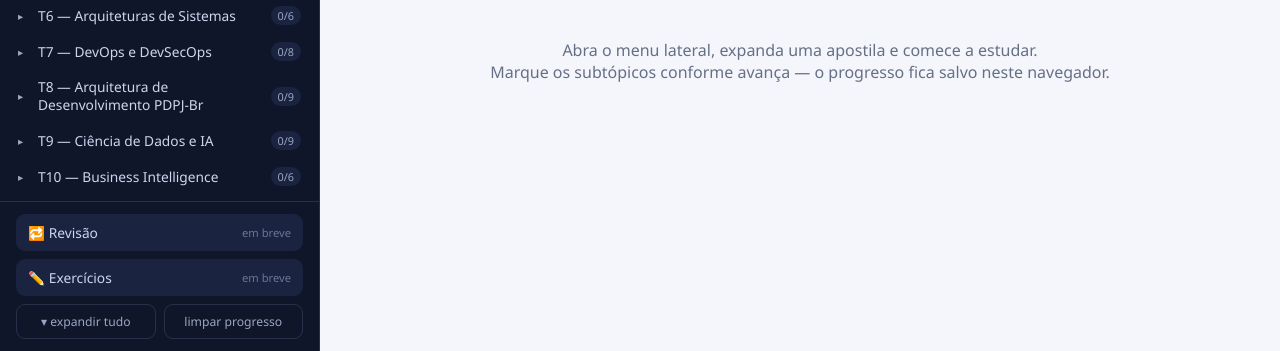
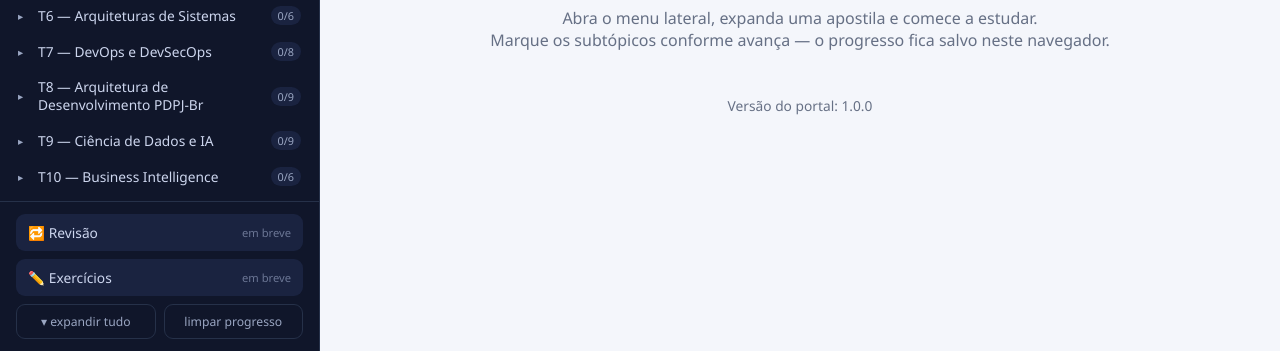
Before and after one commit to dhsmartins/trt8new, a plain HTML site: page APOSTILAS GERADAS/Portal_de_Estudos_TRT8.html in a window 1280 px wide. Shown: the part 449-800 px from the top of the page. Drawn offline with Linux system fonts and the light colour scheme.

Commit message:
Adiciona versao do portal na tela inicial
Inclui uma linha discreta 'Versao do portal: 1.0.0' na secao de
boas-vindas do Portal de Estudos, para identificar a versao aberta.

Co-Authored-By: Claude Code <noreply@anthropic.com>

```diff
--- a/APOSTILAS GERADAS/Portal_de_Estudos_TRT8.html
+++ b/APOSTILAS GERADAS/Portal_de_Estudos_TRT8.html
@@ -248,6 +248,7 @@ h2.cat-title{margin:6px 0 4px;font-size:1.12rem;color:var(--accent2);border-left
       <h2>Portal de Estudos TRT8</h2>
       <p>Abra o menu lateral, expanda uma apostila e comece a estudar.<br>
       Marque os subtópicos conforme avança — o progresso fica salvo neste navegador.</p>
+    <p class="note small">Versão do portal: 1.0.0</p>
     </div>
   </div>
 </section>
```
